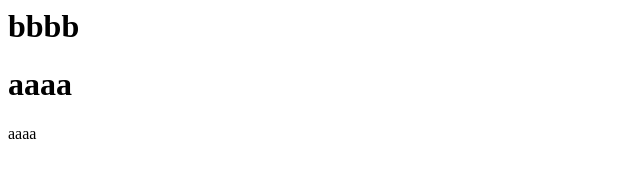
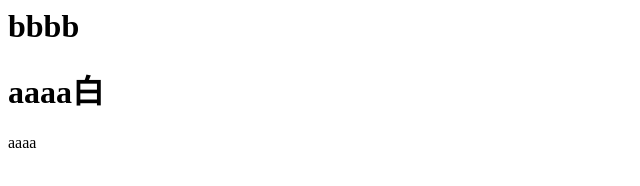
Before and after one commit to Kaitonakazaki/second-git, a plain HTML site: page index.html in a window 1280 px wide. Shown: the whole page, without its empty margins (0-640 px from the left). Drawn offline with Linux system fonts and the light colour scheme.

```diff
--- a/index.html
+++ b/index.html
@@ -1,4 +1,4 @@
 <h1>bbbb</h1>
-<h1>aaaa</h1>
+<h1>aaaa白</h1>
 
 aaaa
```
